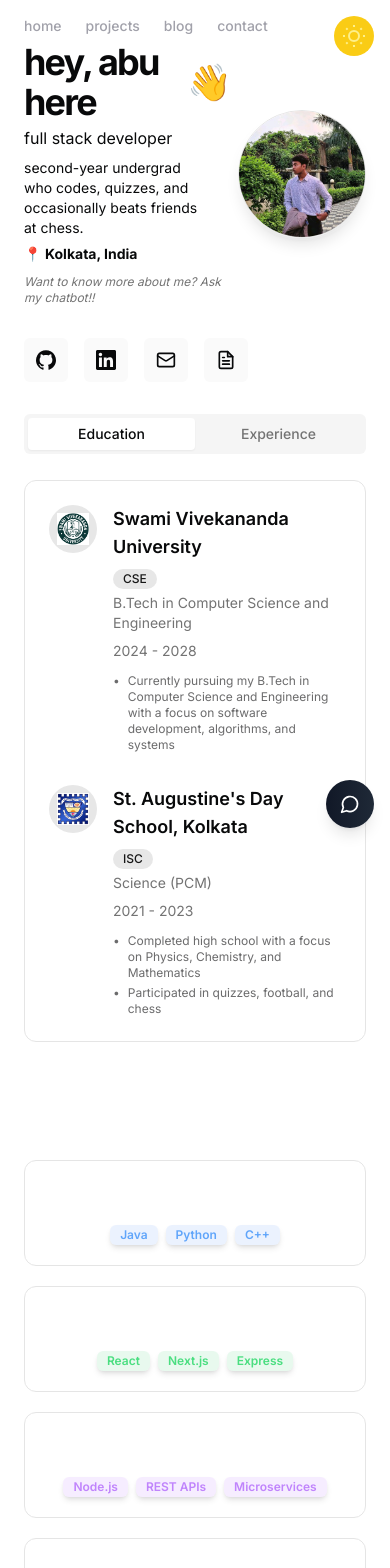
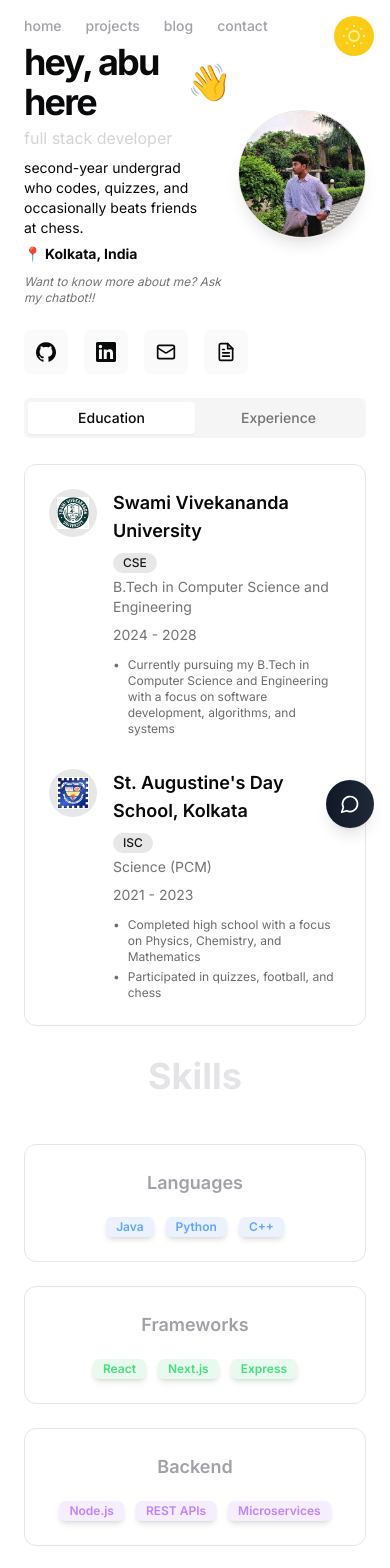
Before and after one commit to abufarisdev/portfolio-1, a Next.js app: page / in a window 390 px wide. Shown: the top 1568 px of the page. Built offline with nearby package versions, Linux system fonts and the light colour scheme.

Commit message:
improve padding and and change colour tone of certain cards

```diff
--- a/src/app/globals.css
+++ b/src/app/globals.css
@@ -290,120 +290,7 @@ button:hover ~ .magic-cursor,
   color: hsl(15, 20%, 80%);
 }
 
-/* Refined blog content styles */
-.blog-content-refined {
-  color: #fef3c7;
-  font-size: 1.05rem;
-  line-height: 1.65;
-  font-family: 'Inter', system-ui, -apple-system, sans-serif;
-}
 
-.blog-content-refined h1 {
-  color: #fef3c7;
-  font-size: 1.8rem;
-  font-weight: 600;
-  margin-top: 2.2rem;
-  margin-bottom: 1.2rem;
-  line-height: 1.3;
-  letter-spacing: -0.015em;
-}
-
-.blog-content-refined h2 {
-  color: #fef3c7;
-  font-size: 1.5rem;
-  font-weight: 550;
-  margin-top: 2rem;
-  margin-bottom: 0.9rem;
-  padding-bottom: 0.4rem;
-  border-bottom: 1px solid rgba(180, 83, 9, 0.25);
-}
-
-.blog-content-refined h3 {
-  color: #fef3c7;
-  font-size: 1.3rem;
-  font-weight: 550;
-  margin-top: 1.8rem;
-  margin-bottom: 0.8rem;
-}
-
-.blog-content-refined p {
-  color: #fef3c7;
-  margin-bottom: 1.3rem;
-  line-height: 1.65;
-  font-weight: 350;
-}
-
-.blog-content-refined strong {
-  color: #fef3c7;
-  font-weight: 500;
-}
-
-.blog-content-refined a {
-  color: #f59e0b;
-  text-decoration: none;
-  border-bottom: 1px solid rgba(245, 158, 11, 0.25);
-  transition: all 0.2s ease;
-  font-weight: 400;
-}
-
-.blog-content-refined a:hover {
-  color: #fbbf24;
-  border-bottom-color: rgba(251, 191, 36, 0.5);
-}
-
-.blog-content-refined ul, .blog-content-refined ol {
-  margin-bottom: 1.3rem;
-  padding-left: 1.3rem;
-}
-
-.blog-content-refined li {
-  margin-bottom: 0.4rem;
-  line-height: 1.6;
-}
-
-.blog-content-refined blockquote {
-  border-left: 3px solid rgba(245, 158, 11, 0.4);
-  padding-left: 1.2rem;
-  margin: 1.5rem 0;
-  font-style: italic;
-  background: rgba(180, 83, 9, 0.08);
-  padding: 1.2rem;
-  border-radius: 0 0.4rem 0.4rem 0;
-  font-size: 1rem;
-}
-
-.blog-content-refined code {
-  background: rgba(180, 83, 9, 0.15);
-  color: #fef3c7;
-  padding: 0.15rem 0.3rem;
-  border-radius: 0.2rem;
-  font-size: 0.85em;
-  font-family: 'Fira Code', 'Monaco', 'Cascadia Code', monospace;
-}
-
-.blog-content-refined pre {
-  background: rgba(180, 83, 9, 0.12);
-  padding: 1.2rem;
-  border-radius: 0.4rem;
-  overflow-x: auto;
-  margin: 1.5rem 0;
-  border: 1px solid rgba(180, 83, 9, 0.25);
-  font-size: 0.9rem;
-}
-
-.blog-content-refined pre code {
-  background: transparent;
-  padding: 0;
-  border-radius: 0;
-}
-
-.blog-content-refined img {
-  border-radius: 0.4rem;
-  margin: 1.5rem 0;
-  box-shadow: 0 8px 20px -6px rgba(0, 0, 0, 0.25);
-  max-width: 100%;
-  height: auto;
-}
 
 /* Fix for text color changing during scroll */
 .stable-text {
--- a/src/app/page.tsx
+++ b/src/app/page.tsx
@@ -137,15 +137,15 @@ export default function Page() {
       </div>
 
       {/* Floating Chatbot */}
-      <div className="fixed bottom-4 right-4 z-50">
+      <div className="fixed bottom-4 right-4 z-50 space-y-4">
         <AboutMeBot />
       </div>
 
       {/* Main page content */}
-      <main className="flex flex-col min-h-[100dvh] space-y-8">
+      <main className="flex flex-col min-h-[100dvh] space-y-6">
         {/* Hero Section */}
         <section id="hero">
-          <div className="mx-auto w-full max-w-2xl space-y-6">
+          <div className="mx-auto w-full max-w-2xl space-y-16">
             <div className="gap-2 flex justify-between items-center">
               <div className="flex-col flex flex-1 space-y-1.5">
                 {/* Name with waving hand */}
@@ -157,7 +157,7 @@ export default function Page() {
                 </BlurFade>
 
                 <BlurFadeText
-                  className="max-w-[600px] md:text-md"
+                  className="max-w-[600px] md:text-md gap-y-8 text-zinc-300"
                   delay={BLUR_FADE_DELAY}
                   text={DATA.description}
                 />
@@ -227,7 +227,7 @@ export default function Page() {
         </section>
 
         {/* Tabs Section */}
-        <section id="tabs" className="w-full">
+        <section id="tabs" className="w-full"> {/* Added mt-12 */}
           <BlurFade delay={BLUR_FADE_DELAY}>
             <Tabs defaultValue="education" className="w-full">
               <TabsList className="flex justify-center mb-8">
@@ -387,17 +387,17 @@ export default function Page() {
         </section>
 
         {/* Skills Section */}
-<section id="skills" className="mt-16">
-  <div className="flex flex-col gap-y-10">
-    {/* Centered Heading - Changed to white */}
+        <section id="skills" className="mt-20"> {/* Increased from mt-16 to mt-20 */}
+          <div className="flex flex-col gap-y-12"> {/* Increased from gap-y-10 to gap-y-12 */}
+            {/* Centered Heading */}
             <BlurFade delay={BLUR_FADE_DELAY * 9}>
-      <h2 className="text-4xl font-bold text-center text-white">
+              <h2 className="text-4xl font-bold text-center text-zinc-200">
                 Skills
               </h2>
             </BlurFade>
 
-    {/* Grid for Skill Categories with Theme-Matching Cards */}
-    <div className="grid grid-cols-1 md:grid-cols-2 lg:grid-cols-3 gap-5 w-full">
+            {/* Grid for Skill Categories */}
+            <div className="grid grid-cols-1 md:grid-cols-2 lg:grid-cols-3 gap-6 w-full "> {/* Increased gap from gap-5 to gap-6 */}
               {Object.entries(DATA.skills).map(([category, skills], idx) => (
                 <BlurFade
                   key={category}
@@ -405,19 +405,19 @@ export default function Page() {
                   className="w-full"
                 >
                   {/* Skill Category Card */}
-          <div className="relative group h-full"> {/* Added h-full for equal height */}
+                  <div className="relative group h-full">
                     {/* Subtle glow effect */}
                     <div className="absolute -inset-0.5 bg-gradient-to-r from-amber-700/30 to-amber-900/30 rounded-xl opacity-0 group-hover:opacity-50 transition duration-500 blur-sm"></div>
 
                     {/* Main card content */}
-            <div className="relative bg-card border border-border rounded-xl p-5 h-full transition-all duration-300 hover:border-amber-700/30 group-hover:shadow-lg">
-              {/* Category Heading - Changed to white */}
-              <h3 className="text-lg font-semibold mb-4 text-center text-white">
+                    <div className="relative bg-card border border-border rounded-xl p-6 h-full transition-all duration-300 hover:border-amber-700/30 group-hover:shadow-lg"> {/* Increased padding from p-5 to p-6 */}
+                      {/* Category Heading */}
+                      <h3 className="text-lg font-semibold mb-5 text-center text-zinc-400"> {/* Increased margin from mb-4 to mb-5 */}
                         {category}
                       </h3>
 
                       {/* Skills Badges */}
-              <div className="flex flex-wrap gap-2 justify-center">
+                      <div className="flex flex-wrap gap-3 justify-center"> {/* Increased gap from gap-2 to gap-3 */}
                         {skills.map((skill) => (
                           <Badge
                             key={skill}
@@ -433,25 +433,24 @@ export default function Page() {
                 </BlurFade>
               ))}
 
-      {/* New Technology Category Card */}
+              {/* DevOps & Cloud Category Card */}
               <BlurFade delay={BLUR_FADE_DELAY * 10 + Object.entries(DATA.skills).length * 0.1} className="w-full">
                 <div className="relative group h-full">
                   {/* Subtle glow effect */}
                   <div className="absolute -inset-0.5 bg-gradient-to-r from-amber-700/30 to-amber-900/30 rounded-xl opacity-0 group-hover:opacity-50 transition duration-500 blur-sm"></div>
 
                   {/* Main card content */}
-          <div className="relative bg-card border border-border rounded-xl p-5 h-full transition-all duration-300 hover:border-amber-700/30 group-hover:shadow-lg">
+                  <div className="relative bg-card border border-border rounded-xl p-6 h-full transition-all duration-300 hover:border-amber-700/30 group-hover:shadow-lg"> {/* Increased padding from p-5 to p-6 */}
                     {/* Category Heading */}
-            <h3 className="text-lg font-semibold mb-4 text-center text-white">
+                    <h3 className="text-lg font-semibold mb-5 text-center  text-zinc-400"> {/* Increased margin from mb-4 to mb-5 */}
                       DevOps & Cloud
                     </h3>
 
                     {/* Skills Badges */}
-            <div className="flex flex-wrap gap-2 justify-center">
+                    <div className="flex flex-wrap gap-3 justify-center"> {/* Increased gap from gap-2 to gap-3 */}
                       <Badge variant="devops" className="hover:scale-105 transition-transform border-0 shadow-md">
                         Docker
                       </Badge>
-
                       <Badge variant="devops" className="hover:scale-105 transition-transform border-0 shadow-md">
                         AWS
                       </Badge>
@@ -470,10 +469,10 @@ export default function Page() {
         </section>
 
         {/* Projects Section */}
-<section id="projects">
-  <div className="space-y-6 w-full">
+        <section id="projects" className="mt-20"> {/* Added mt-20 */}
+          <div className="space-y-8 w-full"> {/* Increased from space-y-6 to space-y-8 */}
             <BlurFade delay={BLUR_FADE_DELAY * 11}>
-      <h2 className="text-4xl font-bold text-center text-white mb-2">
+              <h2 className="text-4xl font-bold text-center text-zinc-200 mb-4"> {/* Increased margin from mb-2 to mb-4 */}
                 Featured Projects
               </h2>
               <p className="text-gray-400 text-center text-lg max-w-2xl mx-auto">
@@ -481,7 +480,7 @@ export default function Page() {
               </p>
             </BlurFade>
 
-    <div className="grid grid-cols-1 md:grid-cols-2 lg:grid-cols-2 gap-6 max-w-6xl mx-auto">
+            <div className="grid grid-cols-1 md:grid-cols-2 lg:grid-cols-2 gap-8 max-w-6xl mx-auto"> {/* Increased gap from gap-6 to gap-8 */}
               {DATA.projects.map((project, id) => (
                 <BlurFade
                   key={project.title}
--- a/src/components/navbar.tsx
+++ b/src/components/navbar.tsx
@@ -19,7 +19,7 @@ export function Navbar() {
     <header
       className={cn(
         "fixed top-0 left-0 right-0 z-50 transition-colors duration-300",
-        scrolled ? "bg-background/70 backdrop-blur-md shadow-sm" : "bg-transparent"
+        scrolled ? "bg-background/40 backdrop-blur-md shadow-sm" : "bg-transparent"
       )}
     >
       <div className="max-w-2xl mx-auto px-6">
--- a/src/data/resume.tsx
+++ b/src/data/resume.tsx
@@ -101,7 +101,7 @@ skills: {
 
   projects: [
     {
-      title: "Crypton - Real Time Crypto Tracker",
+      title: "Crypton",
       href: "https://crypton-wheat.vercel.app/",
       githubUrl : "https://github.com/abufarisdev/crypton.git",
       dates: "September'25",
```
Also changed, not shown: src/app/blog/[slug]/page.tsx (+59 -20 lines), src/app/blog/page.tsx (+79 -41 lines), src/components/project-card.tsx (+33 -31 lines). Lines whose indentation alone changed are shown as unchanged.
